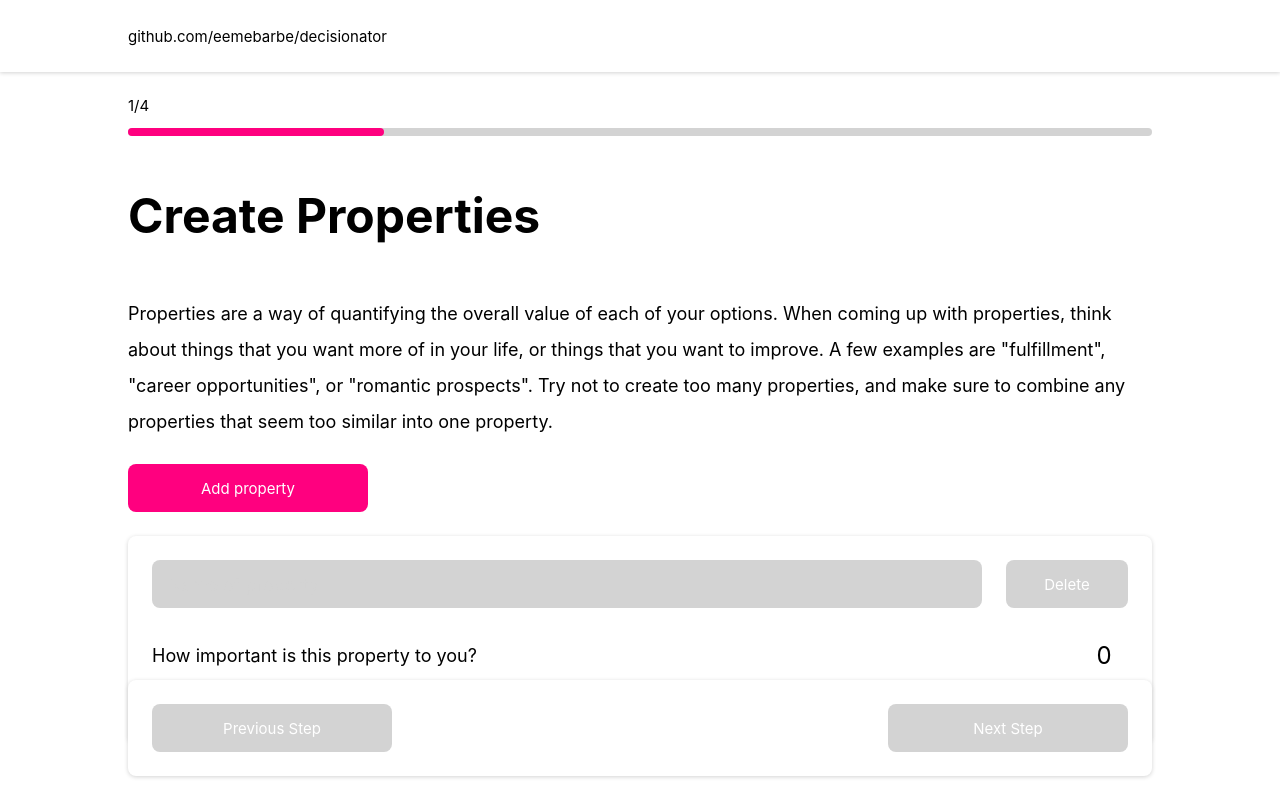
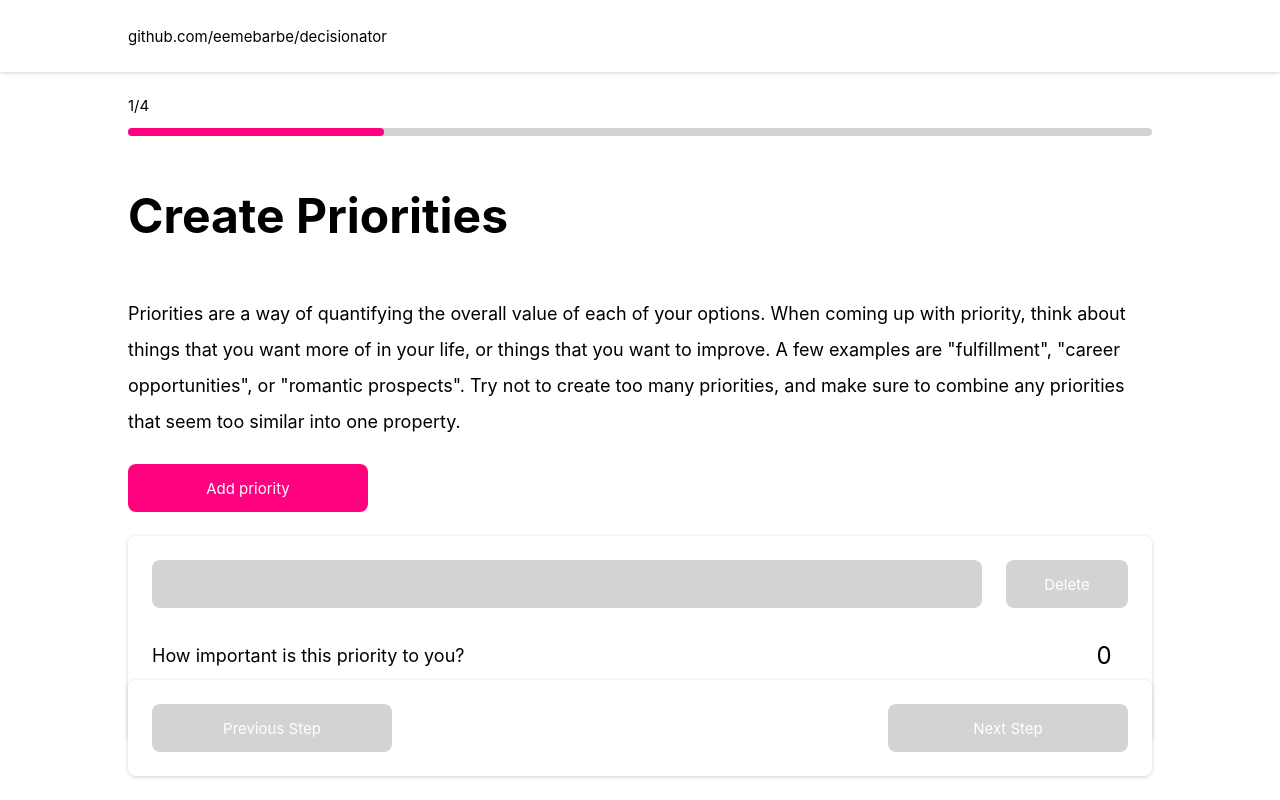
Before and after one commit to eemebarbe/decisionator, a React (Create React App) app: page / in a window 1280 px wide. Both pictures are taken after a click on the button "Make a decision". Built offline with nearby package versions, Linux system fonts and the light colour scheme.

Commit message:
copy improvement

```diff
--- a/src/pages/Grades.tsx
+++ b/src/pages/Grades.tsx
@@ -50,7 +50,7 @@ function Grades() {
     return (
         <>
             <H1>Grade Your Options</H1>
-            <P>Determine how well each one of your options optimizes for each of your chosen parameters.</P>
+            <P>Determine how well each one of your options optimizes for each of your priorities.</P>
             <Form>{optionGrader()}</Form>
         </>
     )
--- a/src/pages/Properties.tsx
+++ b/src/pages/Properties.tsx
@@ -48,7 +48,7 @@ function CreateProperties() {
                         </Button>
                     </Alignment>
                     <Alignment>
-                        <P>How important is this property to you?</P>
+                        <P>How important is this priority to you?</P>
                         <Weight>{property.weight}</Weight>
                     </Alignment>
                     <Slider
@@ -80,15 +80,15 @@ function CreateProperties() {
 
     return (
         <>
-            <H1>Create Properties</H1>
+            <H1>Create Priorities</H1>
             <P>
-                Properties are a way of quantifying the overall value of each of your options. When coming up with
-                properties, think about things that you want more of in your life, or things that you want to improve. A
+                Priorities are a way of quantifying the overall value of each of your options. When coming up with
+                priority, think about things that you want more of in your life, or things that you want to improve. A
                 few examples are "fulfillment", "career opportunities", or "romantic prospects". Try not to create too
-                many properties, and make sure to combine any properties that seem too similar into one property.
+                many priorities, and make sure to combine any priorities that seem too similar into one property.
             </P>
             <Button marginBottom disabled={!userState.properties.length} onClick={createNewProperty}>
-                Add property
+                Add priority
             </Button>
             {entries()}
         </>
```
